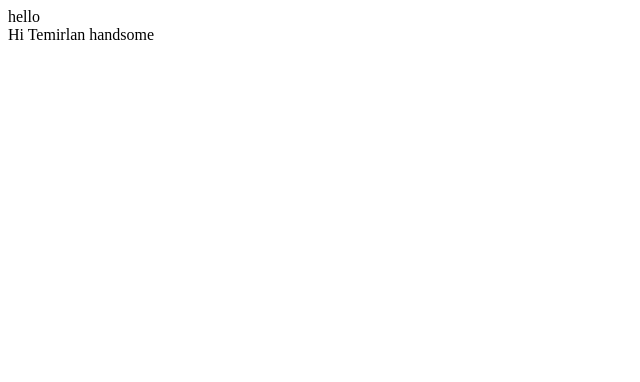
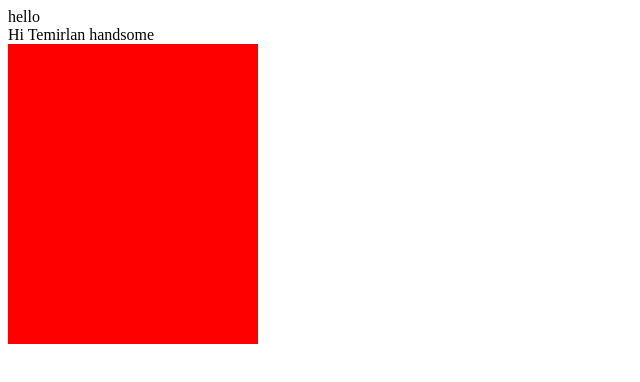
Before and after one commit to baiyastan/lesson-2, a plain HTML site: page index.html in a window 1280 px wide. Shown: the whole page, without its empty margins (0-640 px from the left). Drawn offline with Linux system fonts and the light colour scheme.

Commit message:
added box

```diff
--- a/index.html
+++ b/index.html
@@ -4,9 +4,14 @@
     <meta charset="UTF-8">
     <meta name="viewport" content="width=device-width, initial-scale=1.0">
     <title>Document</title>
+    <link rel="stylesheet" href="style.css">
 </head>
 <body>
     hello
     <div>Hi Temirlan handsome</div>
+    <div class="box"></div>
+
+
+    <script src="index.js"></script>
 </body>
 </html>
--- /dev/null
+++ b/style.css
@@ -0,0 +1,5 @@
+.box {
+    width: 250px;
+    height: 300px;
+    background-color: red;
+}
```
Also changed, not shown: index.js (added).
